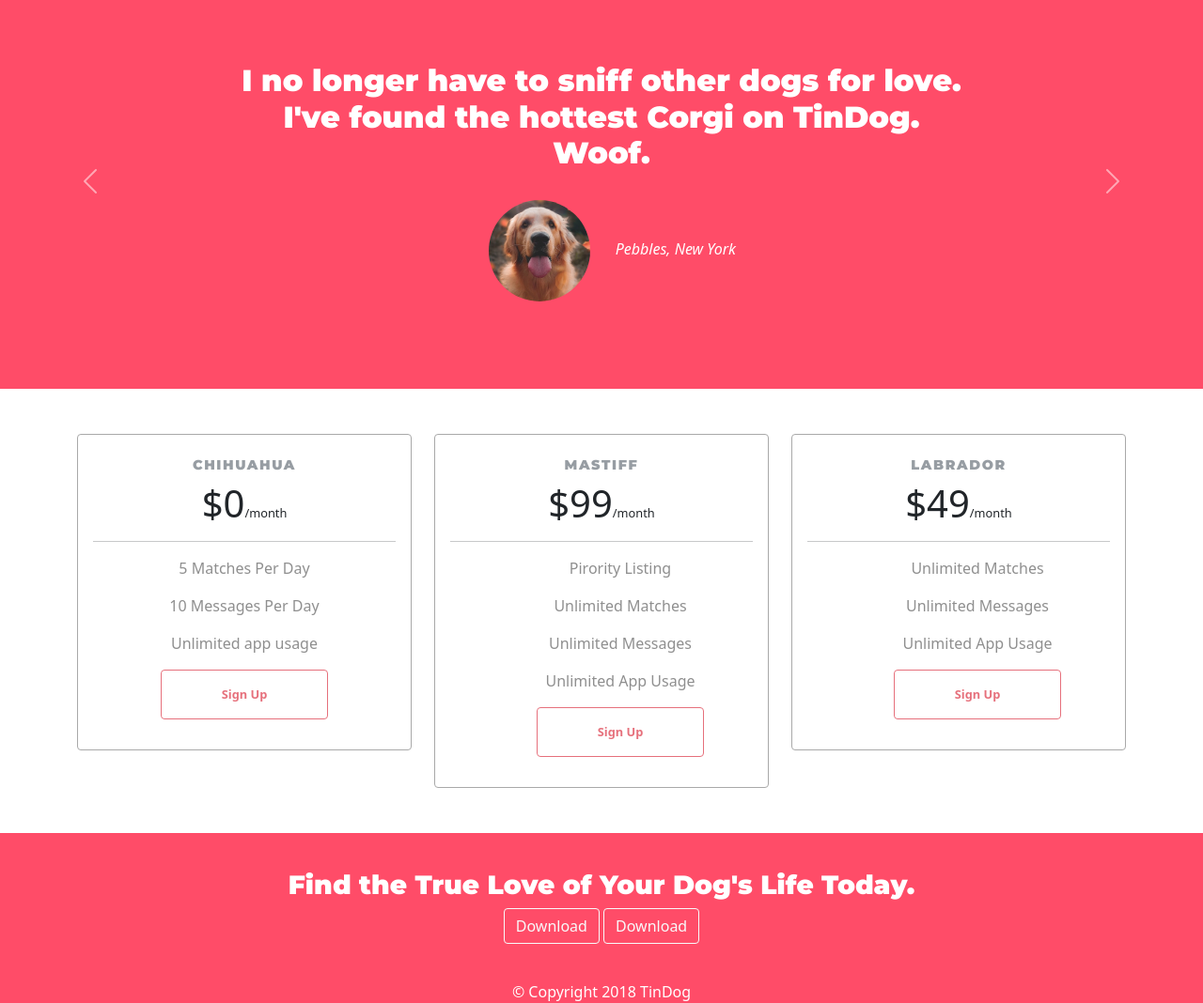
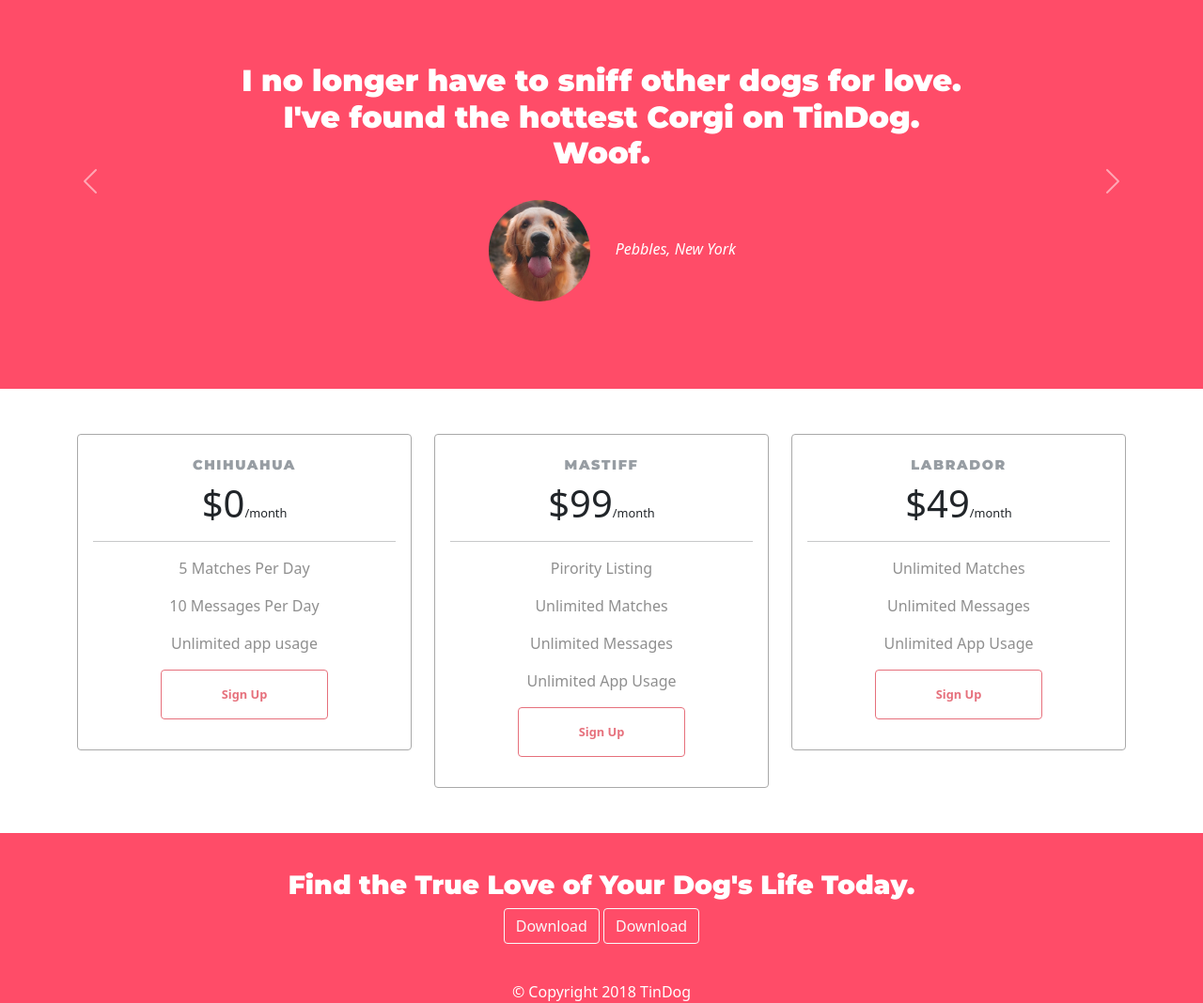
Before and after one commit to Raeskaa/tindog, a plain HTML site: page index.html in a window 1280 px wide. Shown: the part 936-2004 px from the top of the page at 94% size. Drawn offline with nearby package versions, Linux system fonts and the light colour scheme.

Commit message:
Pricing Cards

```diff
--- a/index.html
+++ b/index.html
@@ -181,7 +181,7 @@
 							<h3 class="card-title text-muted text-uppercase text-center">Mastiff</h3>
 							<h6 class="card-price text-center">$99<span class="period">/month</span></h6>
 							<hr>
-							<ul class="fa-ul">
+							<ul class="fa-ul" style="margin-left: 0;">
 								<li><span>
 										<p>Pirority Listing</p>
 									</span></li>
@@ -208,7 +208,7 @@
 							<h3 class="card-title text-muted text-uppercase text-center">Labrador</h3>
 							<h6 class="card-price text-center">$49<span class="period">/month</span></h6>
 							<hr>
-							<ul class="fa-ul">
+							<ul class="fa-ul" style="margin-left: 0;">
 								<li><span>
 										<p>Unlimited Matches</p>
 									</span></li>
```
